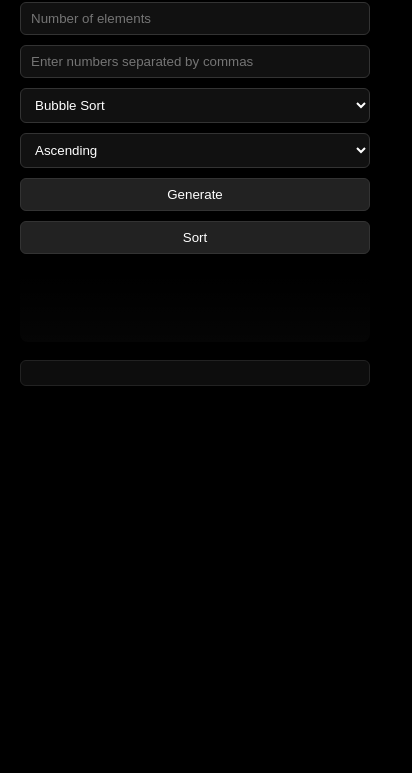
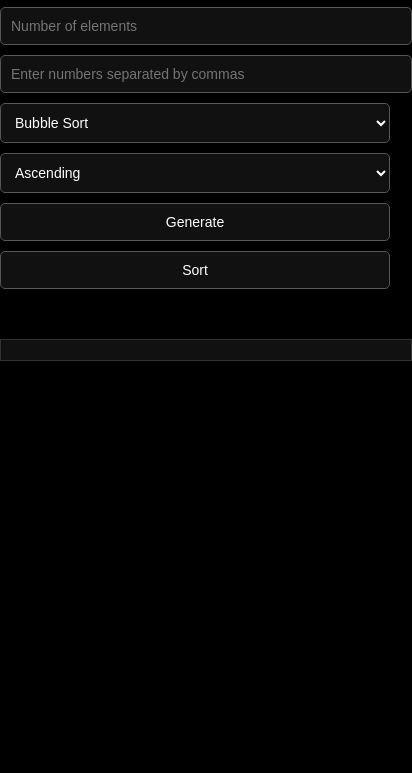
Before and after one commit to chiranjib07/Sorting-Visualizer-2, a plain HTML site: page index.html in a window 390 px wide. Shown: the part 71-844 px from the top of the page, 412 px wide, since content can reach past the window. Drawn offline with Linux system fonts and the light colour scheme.

Commit message:
Update styles for layout and responsiveness
Refactor CSS for improved styling and responsiveness.

```diff
--- a/style.css
+++ b/style.css
@@ -1,104 +1,93 @@
-/* Basic layout and responsive rules (minimal black UI) */
-:root {
-  --bg: #000;
-  --panel: #111;
-  --muted: #222;
-  --accent: #00ff99;
-  --danger: #f44336;
-  --swap: #2196F3;
-  --sorted: #4CAF50;
-  --text: #fff;
+body {
+  background-color: #000;
+  color: #fff;
+  font-family: Arial, sans-serif;
+  text-align: center;
+  margin: 0;
+  padding: 0;
 }
 
-* { box-sizing: border-box; }
-body {
-  margin: 0;
-  background: var(--bg);
-  color: var(--text);
-  font-family: "Segoe UI", Roboto, Arial, sans-serif;
-  padding: 20px;
-  text-align: center;
+h1 {
+  margin-top: 20px;
+  font-size: 2em;
+  color: #f5f5f5;
 }
-
-h1 { margin: 0 0 18px 0; font-size: 1.6rem; }
 
 .controls {
   display: flex;
-  gap: 8px;
   flex-wrap: wrap;
   justify-content: center;
-  margin-bottom: 18px;
+  gap: 10px;
+  margin: 20px 0;
 }
 
-.controls input[type="number"],
-.controls input[type="text"],
-.controls select,
-.controls button {
-  padding: 8px 10px;
-  border-radius: 6px;
-  border: 1px solid #333;
-  background: var(--panel);
-  color: var(--text);
-  min-width: 110px;
+input, select, button {
+  padding: 10px;
+  font-size: 14px;
+  background: #111;
+  color: #fff;
+  border: 1px solid #555;
+  border-radius: 5px;
 }
 
-.controls button {
+button:hover {
+  background: #222;
   cursor: pointer;
-  background: var(--muted);
 }
-
-.controls button:hover { filter: brightness(1.05); }
 
 #visualization {
   display: flex;
-  gap: 8px;
   justify-content: center;
-  align-items: flex-end;
-  flex-wrap: nowrap;
+  gap: 5px;
+  margin-top: 20px;
+  flex-wrap: wrap;
   overflow-x: auto;
-  padding: 12px;
-  border-radius: 8px;
-  background: linear-gradient(180deg, transparent, rgba(255,255,255,0.02));
-  min-height: 70px;
+  padding-bottom: 10px;
 }
 
-/* element boxes */
 .array-item {
-  padding: 12px;
-  min-width: 48px;
-  text-align: center;
-  border-radius: 8px;
+  padding: 10px;
+  border: 1px solid #555;
+  min-width: 40px;
+  flex: 0 0 auto;
+  transition: all 0.3s ease;
   background: #222;
-  color: #fff;
-  border: 1px solid #333;
-  transition: transform 300ms ease, background-color 200ms ease, box-shadow 300ms ease;
-  flex: 0 0 auto;
 }
 
-.array-item.highlight { background: var(--danger); color: white; transform: scale(1.08); }
-.array-item.swap { background: var(--swap); box-shadow: 0 4px 16px rgba(33,150,243,0.18); transform: translateY(-8px); }
-.array-item.sorted { background: var(--sorted); color: black; box-shadow: 0 6px 20px rgba(76,175,80,0.2); }
-
-/* pseudocode */
-#pseudocode {
-  max-width: 760px;
-  margin: 18px auto 0;
-  text-align: left;
-  background: #0d0d0d;
-  padding: 12px;
-  border-radius: 6px;
-  border: 1px solid #222;
-  white-space: pre-wrap;
-  font-family: monospace;
-  font-size: 13px;
-  color: #dcdcdc;
-  overflow-x: auto;
+.array-item.highlight {
+  background-color: #f44336;
+  color: white;
+  font-weight: bold;
+  border: 1px solid #f44336;
 }
 
-/* mobile adjustments */
-@media (max-width: 640px) {
-  .controls { flex-direction: column; align-items: stretch; gap: 10px; }
-  .controls input[type="text"] { min-width: auto; }
-  #visualization { padding: 10px; gap: 6px; }
-  .array-item { min-width: 56px; font-size: 15px; padding: 10px; }
+#pseudocode {
+  text-align: left;
+  width: 100%;
+  max-width: 600px;
+  margin: 20px auto;
+  background: #111;
+  padding: 10px;
+  border: 1px solid #333;
+  white-space: pre-wrap;
+  overflow-x: auto;
+  font-family: monospace;
+  color: #0f0;
 }
+
+/* Mobile */
+@media (max-width: 600px) {
+  .controls {
+    flex-direction: column;
+    align-items: stretch;
+  }
+
+  input, select, button {
+    width: 100%;
+  }
+
+  .array-item {
+    min-width: 50px;
+    font-size: 16px;
+  }
+}
```
